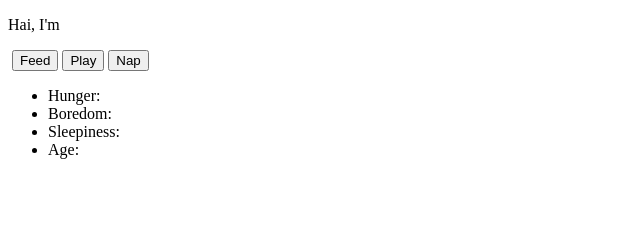
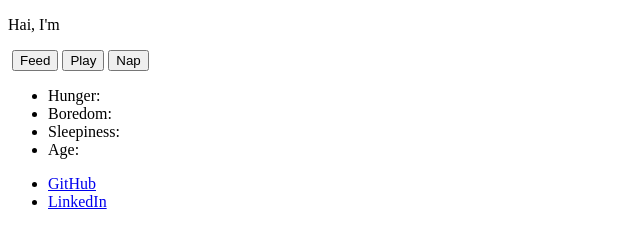
Before and after one commit to christielewis/christielewis-tamagotchi, a plain HTML site: page HTML/index.html in a window 1280 px wide. Shown: the whole page, without its empty margins (0-640 px from the left). Drawn offline with Linux system fonts and the light colour scheme; files that its build step writes are made by us from their sources; files whose address does not match are found by name.

Commit message:
Added footer to main game page

```diff
--- a/HTML/index.html
+++ b/HTML/index.html
@@ -31,6 +31,12 @@
             <li>Age: </li>
         </ul>
     </section>
+    <footer>
+        <ul>
+            <li><a href="https://github.com/christielewis/">GitHub</a></li>
+            <li><a href="https://linkedin.com/in/christie-lewis/">LinkedIn</a></li>
+        </ul>
+    </footer>
 </body>
 </html>
 
```
